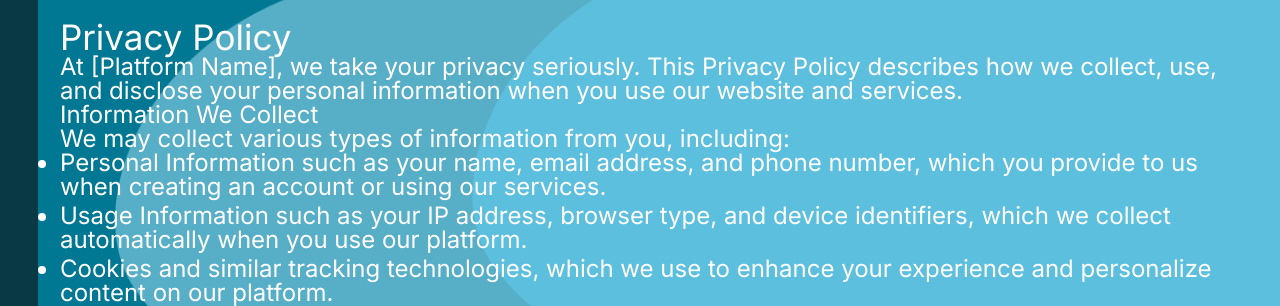
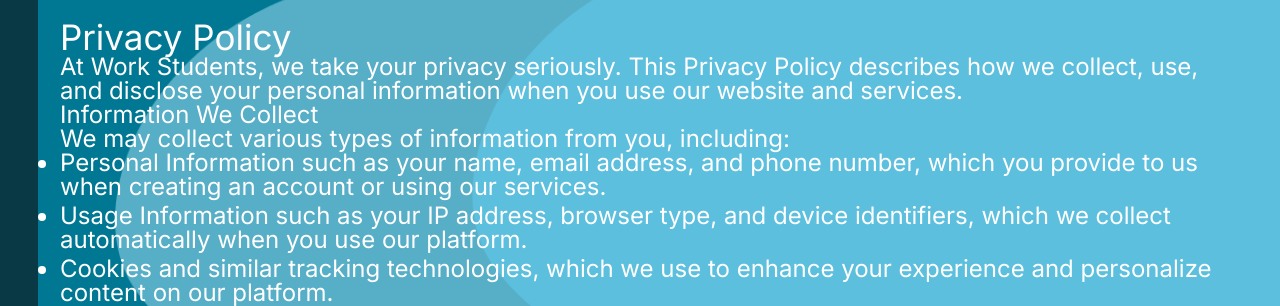
Before and after one commit to nadzhafov20/work_students, a Django app: page /privacy_policy in a window 1280 px wide. Shown: the part 154-460 px from the top of the page. Run offline with Django 5.2, Linux system fonts and the light colour scheme; data that the repository does not hold is empty.

Commit message:
final add text (demo)

```diff
--- a/templates/main/templates/home/privacy_policy.html
+++ b/templates/main/templates/home/privacy_policy.html
@@ -14,7 +14,7 @@
 <div class="container">
     <section class="information">
         <h2>Privacy Policy</h2>
-        <p>At <strong>[Platform Name]</strong>, we take your privacy seriously. This Privacy Policy describes how we collect, use, and disclose your personal information when you use our website and services.</p>
+        <p>At <strong>Work Students</strong>, we take your privacy seriously. This Privacy Policy describes how we collect, use, and disclose your personal information when you use our website and services.</p>
         <h3>Information We Collect</h3>
         <p>We may collect various types of information from you, including:</p>
         <ul>
```
